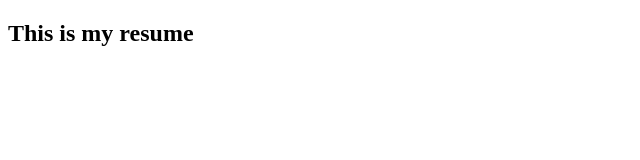
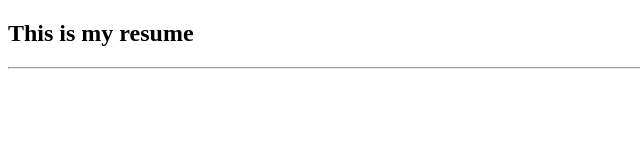
Before and after one commit to LiangQiXin/resname, a plain HTML site: page index.html in a window 1280 px wide. Shown: the whole page, without its empty margins (0-640 px from the left). Drawn offline with Linux system fonts and the light colour scheme.

Commit message:
对原项目进行了大幅度的修改:1/2/3/4/...

```diff
--- a/index.html
+++ b/index.html
@@ -6,5 +6,6 @@
 </head>
 <body>
 	<h2>This is my resume<h2>
+	<hr>
 </body>
 </html>
--- a/js/app.js
+++ /dev/null
@@ -1 +0,0 @@
-//thth  jtjt
```
Also changed, not shown: JS base.js (added), idex.js (added), js/base.js (added), 1 other file.
